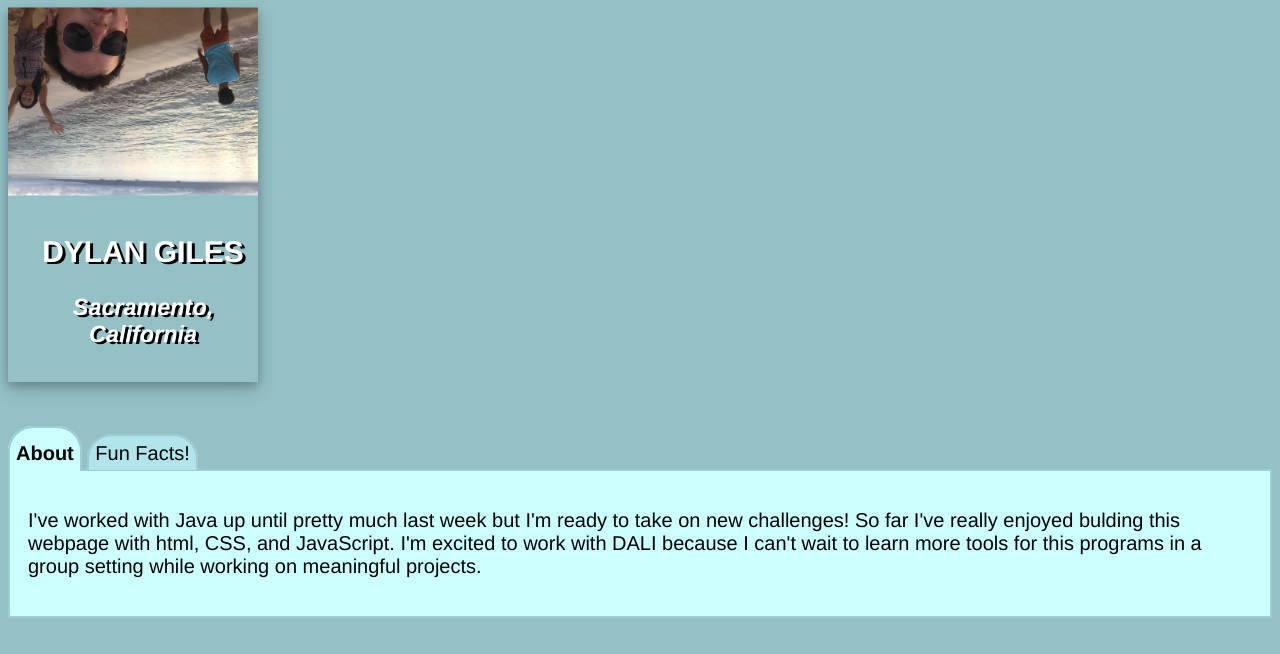
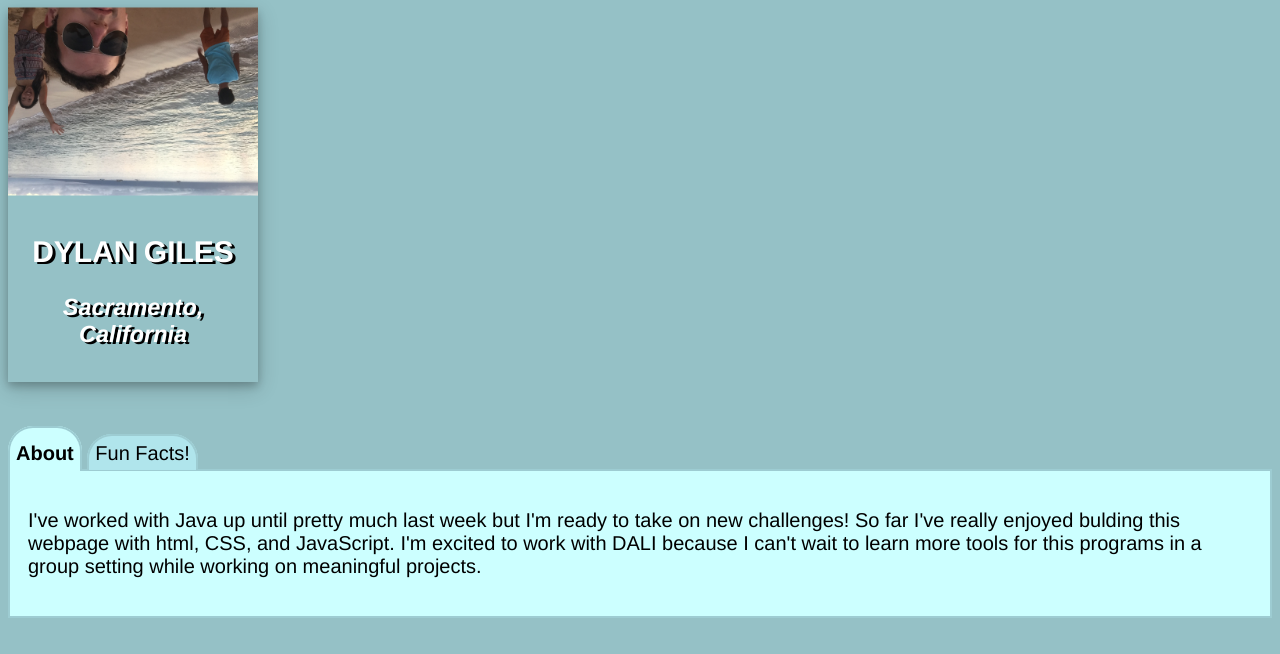
Before and after one commit to corano939/dylang.me, a plain HTML site: page index.html in a window 1280 px wide. Drawn offline with Linux system fonts and the light colour scheme.

Commit message:
trying to center name

```diff
--- a/index.html
+++ b/index.html
@@ -93,7 +93,8 @@
         text-align: center; }
     div.card {
       padding: 10px;
-      width: 250px;
+      width: 250px
+      text-align: center;
     }
 
 body {background-color: #95c1c6;}
```
